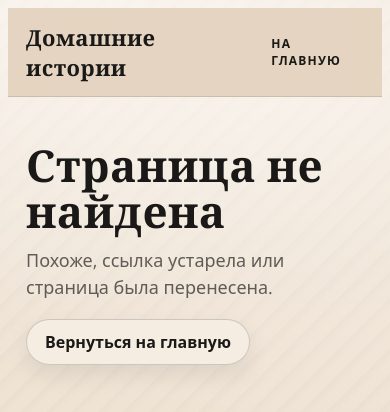
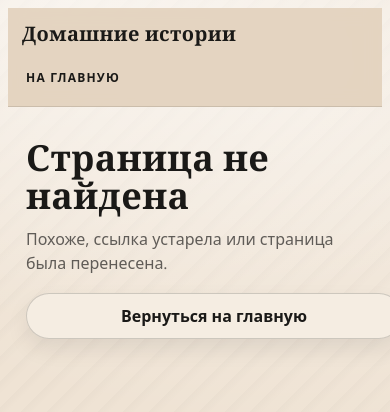
Before and after one commit to daniilfadeev49outlook-hub/domashnie-istorii, a plain HTML site: page 404.html in a window 390 px wide. Drawn offline with nearby package versions, Linux system fonts and the light colour scheme.

Commit message:
Адаптив для телефона и планшета

```diff
--- a/css/cozy-theme.css
+++ b/css/cozy-theme.css
@@ -167,6 +167,39 @@ body.is-rebuilt-home .site-nav__link{
   font-size:12px;
   padding:10px 4px;
 }
+
+@media (max-width:960px){
+  body.is-rebuilt-home .site-header__inner,
+  body.is-rebuilt-secondary .site-header__inner{
+    padding:12px 14px;
+    gap:14px;
+  }
+
+  body.is-rebuilt-home .site-logo,
+  body.is-rebuilt-secondary .site-logo{font-size:20px;}
+
+  body.is-rebuilt-home .site-nav,
+  body.is-rebuilt-secondary .site-nav{gap:14px;}
+}
+
+@media (max-width:640px){
+  body.is-rebuilt-home .site-header__inner,
+  body.is-rebuilt-secondary .site-header__inner{
+    flex-direction:column;
+    align-items:flex-start;
+  }
+
+  body.is-rebuilt-home .site-nav,
+  body.is-rebuilt-secondary .site-nav{
+    width:100%;
+    justify-content:flex-start;
+  }
+
+  body.is-rebuilt-home .site-nav__link,
+  body.is-rebuilt-secondary .site-nav__link{
+    padding:8px 4px;
+  }
+}
 body.is-rebuilt-secondary .site-nav__link{
   position:relative;
   text-decoration:none;
@@ -317,6 +350,15 @@ body.is-rebuilt-home .hero__image{
   body.is-rebuilt-home .hero__title{font-size:44px;}
 }
 
+@media (max-width:640px){
+  body.is-rebuilt-home .hero{padding:34px 0 14px;}
+  body.is-rebuilt-home .hero__inner{gap:18px;}
+  body.is-rebuilt-home .hero__title{font-size:36px;}
+  body.is-rebuilt-home .hero__subtitle{font-size:16px;}
+  body.is-rebuilt-home .hero__actions{flex-direction:column;}
+  body.is-rebuilt-home .hero__button{width:100%;}
+}
+
 /* Hide old exported cover/menu on rebuilt home to avoid duplicates */
 body.is-rebuilt-home #rec1149664946,
 body.is-rebuilt-home #rec1147829631,
@@ -378,6 +420,11 @@ body.is-rebuilt-home #rec1147674036{display:none !important;}
 #rec1147775986 .t229__centerside{width:100%; display:flex; justify-content:center;}
 #rec1147775986 .t-menu__list{display:flex; align-items:center; justify-content:center; gap:26px;}
 #rec1147775986 .t229__list_item{padding:0 !important;}
+
+@media (max-width:640px){
+  #rec1147775986 .t-menu__list{gap:14px; flex-wrap:wrap; padding:0 10px;}
+  #rec1147775986 .t229__list_item .t-menu__link-item{padding:10px 8px;}
+}
 #rec1147775986 .t229__list_item .t-menu__link-item{
   font-family:'Open Sans', system-ui, -apple-system, Segoe UI, Arial, sans-serif !important;
   font-size:12px !important;
```
Also changed, not shown: css/catalog.css (+12 -0 lines).
